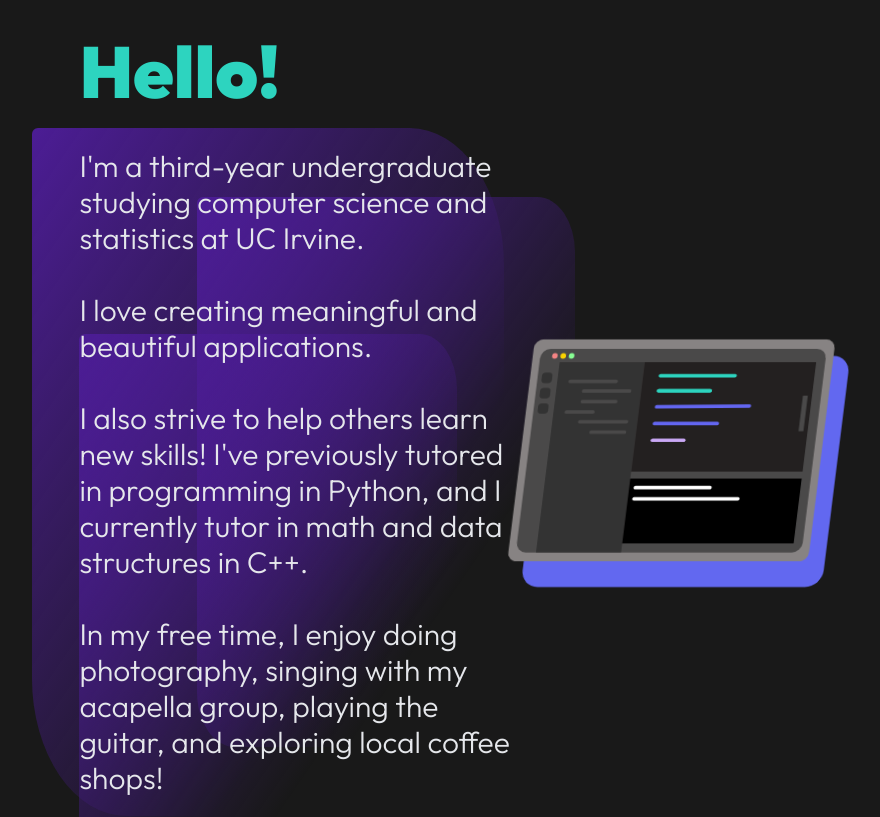
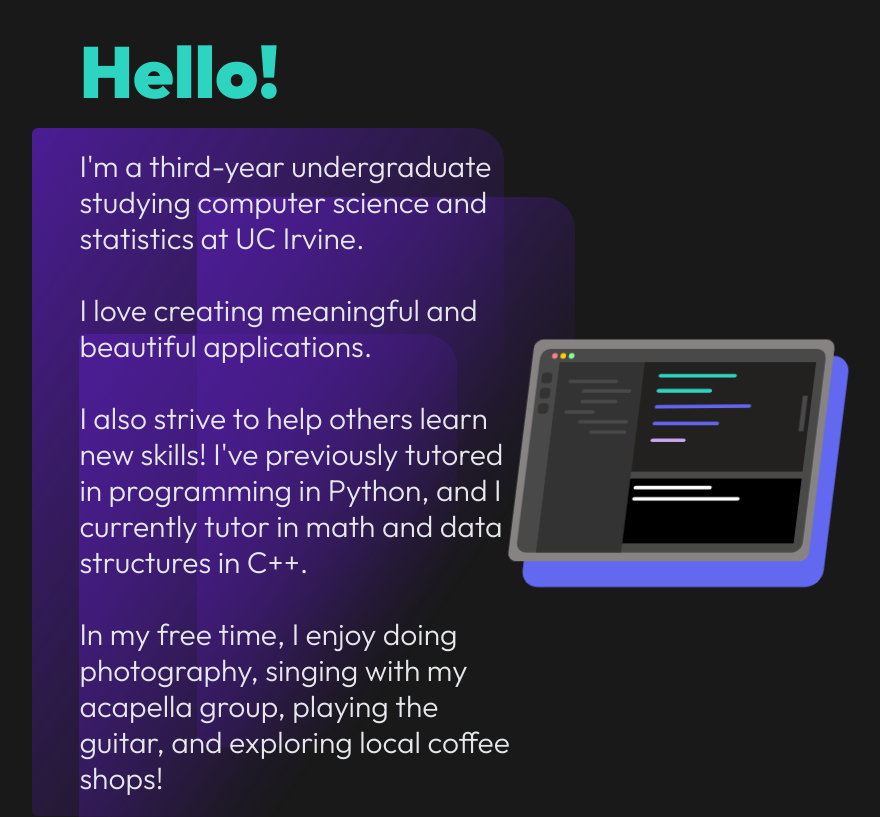
Before and after one commit to tranjm4/portfolio, a React (Vite) app: page / in a window 1280 px wide. Shown: the part 1040-1857 px from the top of the page, without its empty margins (319-1199 px from the left). Built offline with nearby package versions, Linux system fonts and the light colour scheme.

Commit message:
Modified Text border radius

```diff
--- a/src/components/Supplemental/Text.tsx
+++ b/src/components/Supplemental/Text.tsx
@@ -23,11 +23,11 @@ const Text: React.FC<Props> = ({ children }: Props) => {
             initial="hidden"
             animate={mainControls}
         >
-            <TextBoxReveal className="absolute w-[100%] h-[100%] lg:w-full lg:h-full top-[0%] left-[-10%] rounded-md rounded-tr-[20%] rounded-bl-[20%]
+            <TextBoxReveal className="absolute w-[100%] h-[100%] lg:w-full lg:h-full top-[0%] left-[-10%] rounded-md rounded-tr-[2rem] rounded-bl-md
                         bg-gradient-to-br from-purple-800 to-transparent via-transparent via-70%" initialScale="0.5" offsetX="-20vw" offsetY="10vh" />
-            <TextBoxReveal className="absolute w-[80%] h-[80%] top-[30%] left-[0%] rounded-md rounded-tr-[10%] rounded-bl-[10%]
+            <TextBoxReveal className="absolute w-[80%] h-[80%] top-[30%] left-[0%] rounded-md rounded-tr-[2rem] rounded-bl-md
                         bg-gradient-to-br from-purple-800 to-transparent via-transparent via-70%" initialScale="0.5" offsetX="10vw" offsetY="-10vh" />
-            <TextBoxReveal className="absolute w-[80%] h-[80%] top-[10%] left-[30%] lg:left-[25%] rounded-md rounded-tr-[10%] rounded-bl-[10%]
+            <TextBoxReveal className="absolute w-[80%] h-[80%] top-[10%] left-[30%] lg:left-[25%] rounded-md rounded-tr-[2rem] rounded-bl-md
                         bg-gradient-to-br from-purple-800 to-transparent via-transparent via-70%" initialScale="2" offsetX="10vw" offsetY="-5vh" />
 
             <SlideAppear className="w-full md:w-full" offsetX="10vw" offsetY="10vh" once={true} index={0}>
```
